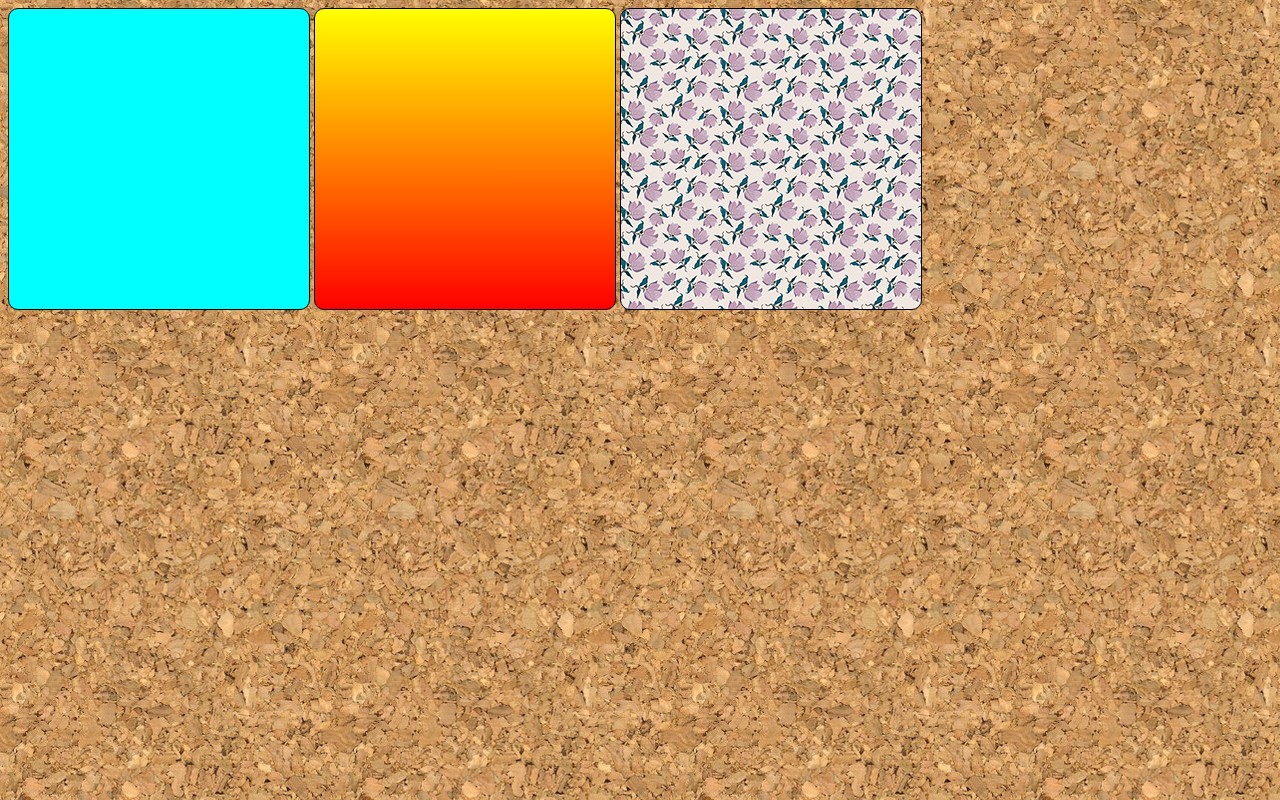
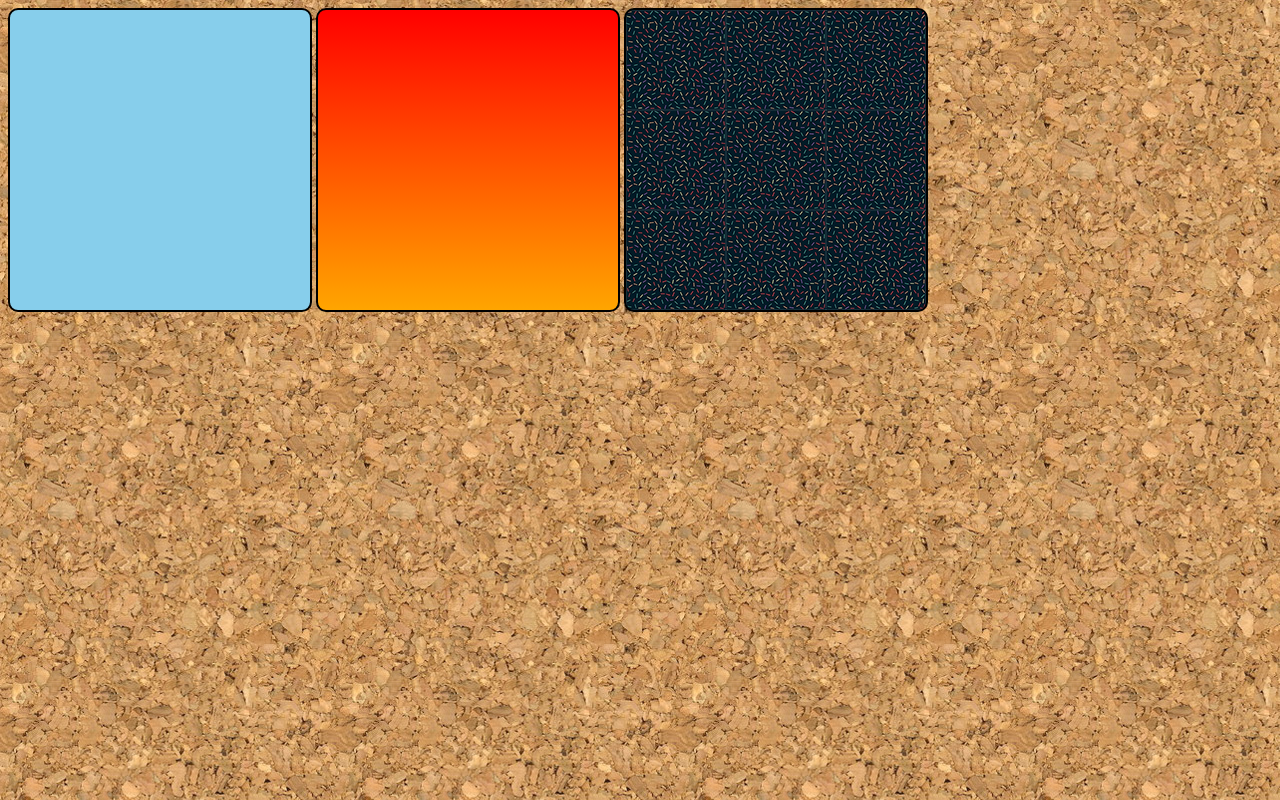
Before and after one commit to RiczinDEV/HTML-CSS, a plain HTML site: page EXERCICIOS/EX 022/index.html in a window 1280 px wide. Drawn offline with Linux system fonts and the light colour scheme.

Commit message:
fundo002 adicionado

```diff
--- a/EXERCICIOS/EX 022/index.html
+++ b/EXERCICIOS/EX 022/index.html
@@ -3,7 +3,7 @@
 <head>
     <meta charset="UTF-8">
     <meta name="viewport" content="width=device-width, initial-scale=1.0">
-    <title>Teste com imagens de fundo</title>
+    <title>Document</title>
     <link rel="stylesheet" href="styles.css">
 </head>
 <body>
--- a/EXERCICIOS/EX 022/styles.css
+++ b/EXERCICIOS/EX 022/styles.css
@@ -1,21 +1,21 @@
 div.quadrado{
+    border: 2px solid black;
+    border-radius: 10px;
+    background-color: gray;
+    width: 300px;
+    height: 300px;
     display: inline-block;
-   border: 1px solid black;
-   width: 300px;
-   height: 300px;
-   border-radius: 10px;
-   background-color: lightgray;
+}
+div#q1{
+    background-color: skyblue;
+}
+div#q2{
+    background-image: linear-gradient(to bottom, red, orange);
+}
+div#q3{
+    background-image: url('Imagens/pattern001.png');
+}
+body{
+    background-image: url('Imagens/wallpaper001.jpg');
 
 }
-div#q1{
-    background-color: aqua;
-}
-div#q2{
-    background-image: linear-gradient(to bottom, yellow, red);
-}
-div#q3{
-    background-image: url('imagens/pattern003.png');
-}
-body{
-    background-image: url('imagens/wallpaper001.jpg');
-}
```
Also changed, not shown: EXERCICIOS/EX 022/fundo002.html (added, +11 -0 lines).
